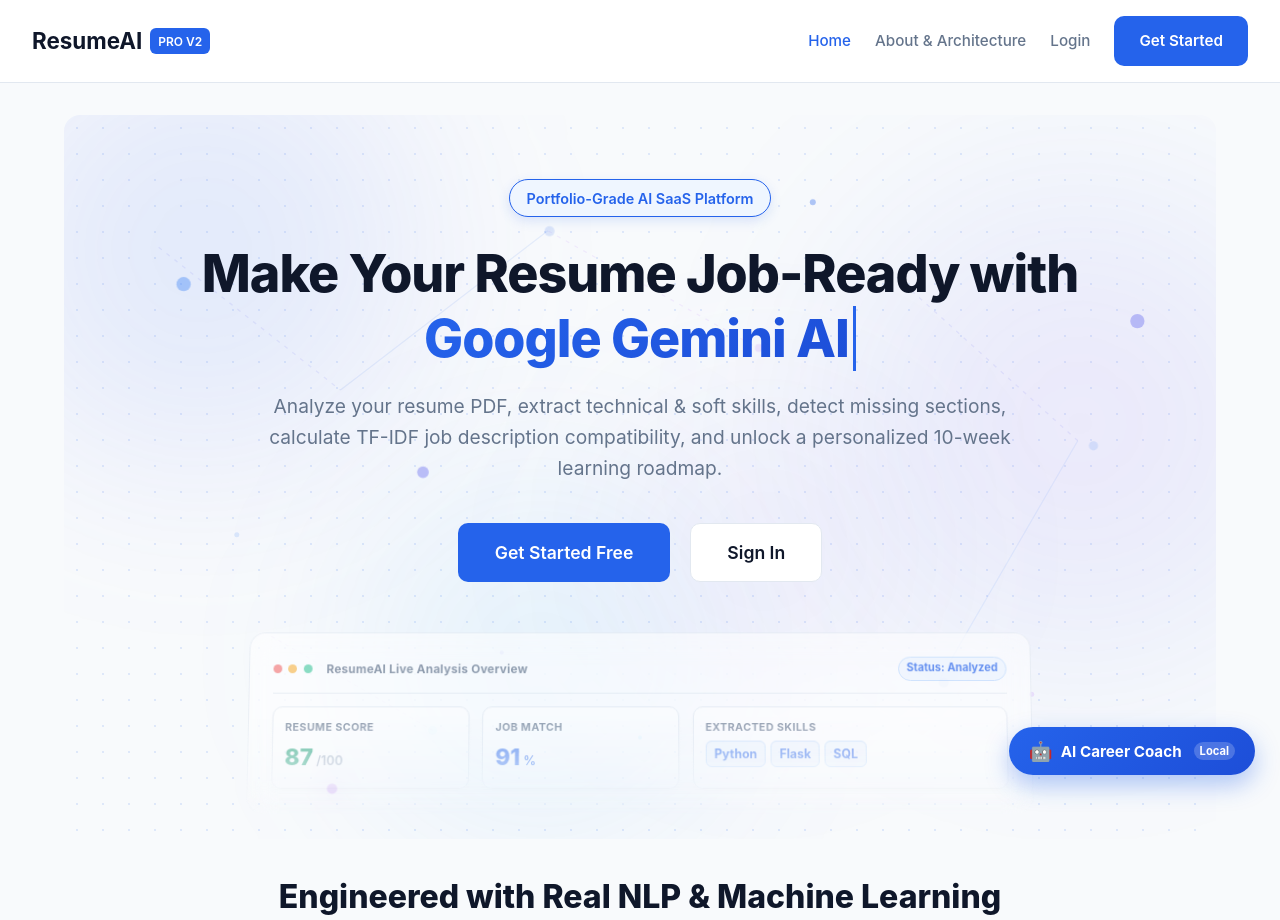
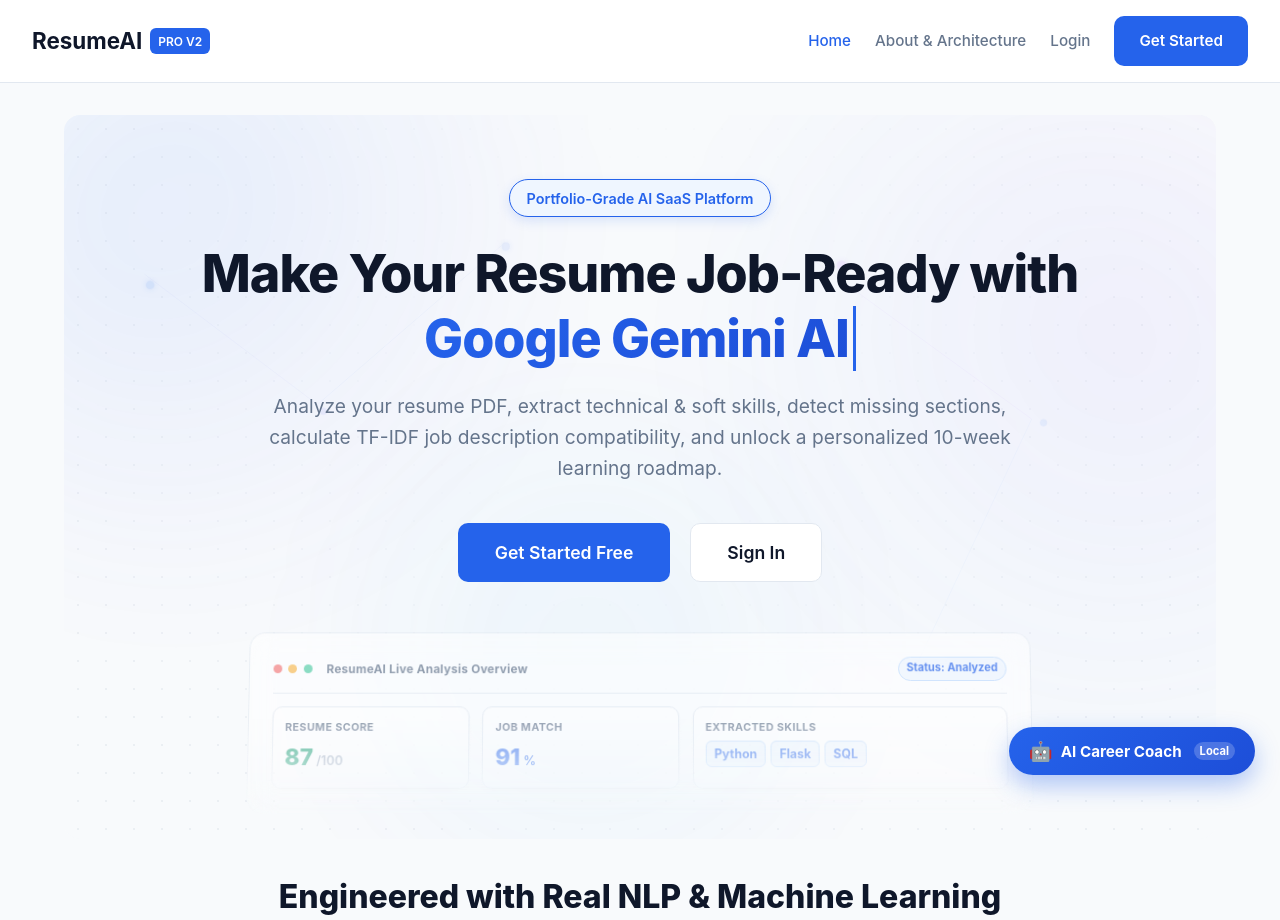
Before and after one commit to Sandeep798512/resume-ai-analyzer, a Flask app: page / in a window 1280 px wide. Shown: the top 920 px of the page. Run offline with Flask 3, Linux system fonts and the light colour scheme; some libraries are stand-ins or nearby versions.

Commit message:
style: Upgrade hero ambient AI background to Apple/Vercel-style 5-layered depth with radial center fade mask

```diff
--- a/templates/index.html
+++ b/templates/index.html
@@ -19,113 +19,100 @@
         display: inline-block;
     }
 
-    /* Ambient Hero Background Animations */
+    /* Ambient Hero Background Animations (25s - 38s Ultra-Slow Organic Motion) */
     @keyframes floatBlob1 {
-        0% { transform: translate(0px, 0px) scale(1) rotate(0deg); }
-        50% { transform: translate(30px, 25px) scale(1.08) rotate(5deg); }
-        100% { transform: translate(-20px, -15px) scale(0.94) rotate(-5deg); }
+        0% { transform: translate(0px, 0px) scale(1); opacity: 0.85; }
+        50% { transform: translate(35px, 25px) scale(1.06); opacity: 0.95; }
+        100% { transform: translate(-25px, -18px) scale(0.95); opacity: 0.80; }
     }
 
     @keyframes floatBlob2 {
-        0% { transform: translate(0px, 0px) scale(1) rotate(0deg); }
-        50% { transform: translate(-35px, 30px) scale(1.10) rotate(-6deg); }
-        100% { transform: translate(25px, -20px) scale(0.95) rotate(4deg); }
+        0% { transform: translate(0px, 0px) scale(1); opacity: 0.80; }
+        50% { transform: translate(-40px, 30px) scale(1.08); opacity: 0.92; }
+        100% { transform: translate(30px, -22px) scale(0.94); opacity: 0.78; }
     }
 
     @keyframes floatBlob3 {
-        0% { transform: translate(0px, 0px) scale(1); }
-        50% { transform: translate(25px, -30px) scale(1.06); }
-        100% { transform: translate(-30px, 20px) scale(0.97); }
-    }
-
-    @keyframes floatBlob4 {
-        0% { transform: translate(0px, 0px) scale(0.95); }
-        50% { transform: translate(-20px, -20px) scale(1.08); }
-        100% { transform: translate(15px, 25px) scale(1); }
+        0% { transform: translate(0px, 0px) scale(1); opacity: 0.75; }
+        50% { transform: translate(28px, -32px) scale(1.05); opacity: 0.88; }
+        100% { transform: translate(-32px, 22px) scale(0.96); opacity: 0.72; }
     }
 
     @keyframes pulseNode {
-        0%, 100% { opacity: 0.22; transform: scale(1); }
-        50% { opacity: 0.65; transform: scale(1.3); }
+        0%, 100% { opacity: 0.15; transform: scale(1); }
+        50% { opacity: 0.38; transform: scale(1.15); }
     }
 
-    @keyframes dashFlow {
-        from { stroke-dashoffset: 40; }
-        to { stroke-dashoffset: 0; }
+    @keyframes subtleGlow {
+        0%, 100% { opacity: 0.2; }
+        50% { opacity: 0.45; }
     }
 
-    @keyframes floatParticle {
-        0% { transform: translateY(0px); opacity: 0.25; }
-        50% { transform: translateY(-15px); opacity: 0.6; }
-        100% { transform: translateY(0px); opacity: 0.25; }
-    }
-
+    /* Hero Wrapper with 5-Layered Depth */
     .hero-section-wrapper {
         position: relative;
         overflow: hidden;
         background-color: var(--background);
-        background-image: radial-gradient(rgba(37, 99, 235, 0.12) 1.5px, transparent 1.5px);
-        background-size: 26px 26px;
         border-radius: var(--radius-lg);
         margin-bottom: 2rem;
     }
 
+    /* Layer 3: Faint Dot Grid with Center Radial Fade Mask */
+    .hero-dot-grid {
+        position: absolute;
+        inset: 0;
+        background-image: radial-gradient(rgba(148, 163, 184, 0.14) 1px, transparent 1px);
+        background-size: 28px 28px;
+        mask-image: radial-gradient(circle at 50% 32%, rgba(0, 0, 0, 0) 20%, rgba(0, 0, 0, 0.85) 80%);
+        -webkit-mask-image: radial-gradient(circle at 50% 32%, rgba(0, 0, 0, 0) 20%, rgba(0, 0, 0, 0.85) 80%);
+        pointer-events: none;
+        z-index: 1;
+    }
+
+    /* Layer 2: Atmospheric Multi-Layered Blobs with Blur */
     .hero-blob-1 {
         position: absolute;
-        top: -140px;
-        left: -140px;
-        width: 520px;
-        height: 520px;
-        background: radial-gradient(circle, rgba(59, 130, 246, 0.14) 0%, rgba(99, 102, 241, 0.08) 55%, transparent 70%);
-        filter: blur(80px);
+        top: -150px;
+        left: -150px;
+        width: 580px;
+        height: 580px;
+        background: radial-gradient(circle at 35% 35%, rgba(59, 130, 246, 0.13) 0%, rgba(99, 102, 241, 0.06) 50%, transparent 75%);
+        filter: blur(105px);
         border-radius: 50%;
-        animation: floatBlob1 24s ease-in-out infinite alternate;
+        animation: floatBlob1 32s cubic-bezier(0.4, 0, 0.2, 1) infinite alternate;
         pointer-events: none;
         z-index: 0;
     }
 
     .hero-blob-2 {
         position: absolute;
-        top: 2%;
-        right: -160px;
-        width: 560px;
-        height: 560px;
-        background: radial-gradient(circle, rgba(168, 85, 247, 0.12) 0%, rgba(37, 99, 235, 0.07) 55%, transparent 70%);
-        filter: blur(90px);
+        top: -40px;
+        right: -170px;
+        width: 620px;
+        height: 620px;
+        background: radial-gradient(circle at 65% 35%, rgba(168, 85, 247, 0.10) 0%, rgba(59, 130, 246, 0.05) 50%, transparent 75%);
+        filter: blur(115px);
         border-radius: 50%;
-        animation: floatBlob2 28s ease-in-out infinite alternate;
+        animation: floatBlob2 36s cubic-bezier(0.4, 0, 0.2, 1) infinite alternate;
         pointer-events: none;
         z-index: 0;
     }
 
     .hero-blob-3 {
         position: absolute;
-        bottom: -70px;
-        left: 20%;
-        width: 460px;
-        height: 460px;
-        background: radial-gradient(circle, rgba(56, 189, 248, 0.11) 0%, rgba(59, 130, 246, 0.05) 55%, transparent 70%);
-        filter: blur(75px);
+        bottom: -80px;
+        left: 22%;
+        width: 500px;
+        height: 500px;
+        background: radial-gradient(circle at 50% 50%, rgba(56, 189, 248, 0.09) 0%, rgba(37, 99, 235, 0.03) 55%, transparent 75%);
+        filter: blur(95px);
         border-radius: 50%;
-        animation: floatBlob3 22s ease-in-out infinite alternate;
+        animation: floatBlob3 28s cubic-bezier(0.4, 0, 0.2, 1) infinite alternate;
         pointer-events: none;
         z-index: 0;
     }
 
-    .hero-blob-4 {
-        position: absolute;
-        top: 35%;
-        left: 45%;
-        width: 380px;
-        height: 380px;
-        background: radial-gradient(circle, rgba(147, 51, 234, 0.07) 0%, rgba(99, 102, 241, 0.04) 55%, transparent 70%);
-        filter: blur(85px);
-        border-radius: 50%;
-        animation: floatBlob4 30s ease-in-out infinite alternate;
-        pointer-events: none;
-        z-index: 0;
-    }
-
+    /* Product Preview Card */
     .hero-preview-card {
         width: 100%;
         max-width: 800px;
@@ -145,51 +132,51 @@
     }
 
     @media (max-width: 992px) {
-        .hero-blob-1, .hero-blob-2 { width: 340px; height: 340px; filter: blur(55px); }
+        .hero-blob-1, .hero-blob-2 { width: 360px; height: 360px; filter: blur(70px); }
         .hero-preview-card { opacity: 0.45; transform: scale(0.95); }
     }
 
     @media (max-width: 768px) {
-        .hero-blob-3, .hero-blob-4 { display: none; }
+        .hero-blob-3 { display: none; }
         .hero-preview-card { display: none; }
     }
 </style>
 
-<!-- Hero Container Wrapper with Enhanced Ambient AI Background -->
+<!-- Hero Container Wrapper with 5-Layered Apple/Vercel-Style Premium Ambient AI Background -->
 <div class="hero-section-wrapper">
-    <!-- Luminous Soft Gradient Blobs -->
+    <!-- Layer 2: Atmospheric Multi-Layered Blobs -->
     <div class="hero-blob-1"></div>
     <div class="hero-blob-2"></div>
     <div class="hero-blob-3"></div>
-    <div class="hero-blob-4"></div>
 
-    <!-- Neural Network SVG Nodes & Interconnected Lines (SVG Overlay) -->
-    <svg style="position: absolute; inset: 0; width: 100%; height: 100%; pointer-events: none; z-index: 1; opacity: 0.6;" xmlns="http://www.w3.org/2000/svg">
-        <!-- Connecting Data-Flow Lines -->
-        <line x1="8%" y1="18%" x2="24%" y2="38%" stroke="rgba(99, 102, 241, 0.18)" stroke-dasharray="4 6" stroke-width="1.3" style="animation: dashFlow 20s linear infinite;"/>
-        <line x1="24%" y1="38%" x2="42%" y2="16%" stroke="rgba(37, 99, 235, 0.15)" stroke-width="1.2"/>
-        <line x1="42%" y1="16%" x2="60%" y2="32%" stroke="rgba(168, 85, 247, 0.15)" stroke-dasharray="4 6" stroke-width="1.2" style="animation: dashFlow 25s linear infinite;"/>
-        <line x1="72%" y1="22%" x2="88%" y2="45%" stroke="rgba(99, 102, 241, 0.18)" stroke-dasharray="4 6" stroke-width="1.3" style="animation: dashFlow 18s linear infinite;"/>
-        <line x1="88%" y1="45%" x2="76%" y2="78%" stroke="rgba(59, 130, 246, 0.15)" stroke-width="1.2"/>
-        <line x1="18%" y1="72%" x2="32%" y2="85%" stroke="rgba(147, 51, 234, 0.14)" stroke-dasharray="4 4" stroke-width="1.1"/>
+    <!-- Layer 3: Faint Dot Grid with Radial Fade Mask -->
+    <div class="hero-dot-grid"></div>
 
-        <!-- Neural Graph Nodes with Gentle Pulsing -->
-        <circle cx="8%" cy="18%" r="5.5" fill="#3b82f6" style="animation: pulseNode 4.5s ease-in-out infinite alternate;"/>
-        <circle cx="24%" cy="38%" r="4.5" fill="#6366f1" style="animation: pulseNode 3.8s ease-in-out infinite alternate 0.8s;"/>
-        <circle cx="42%" cy="16%" r="5" fill="#2563eb" style="animation: pulseNode 5.2s ease-in-out infinite alternate 1.6s;"/>
-        <circle cx="60%" cy="32%" r="4" fill="#a855f7" style="animation: pulseNode 4.2s ease-in-out infinite alternate 2.2s;"/>
-        <circle cx="72%" cy="22%" r="5.5" fill="#6366f1" style="animation: pulseNode 4s ease-in-out infinite alternate 0.4s;"/>
-        <circle cx="88%" cy="45%" r="4.5" fill="#3b82f6" style="animation: pulseNode 5s ease-in-out infinite alternate 1.2s;"/>
-        <circle cx="76%" cy="78%" r="5" fill="#2563eb" style="animation: pulseNode 4.4s ease-in-out infinite alternate 2s;"/>
-        <circle cx="18%" cy="72%" r="4" fill="#9333ea" style="animation: pulseNode 3.6s ease-in-out infinite alternate 1s;"/>
-        <circle cx="32%" cy="85%" r="4.5" fill="#38bdf8" style="animation: pulseNode 4.8s ease-in-out infinite alternate 1.8s;"/>
+    <!-- Layer 4: Advanced Minimal Neural Network SVG (Strategically Positioned Perimeter Nodes) -->
+    <svg style="position: absolute; inset: 0; width: 100%; height: 100%; pointer-events: none; z-index: 2; opacity: 0.5;" xmlns="http://www.w3.org/2000/svg">
+        <defs>
+            <filter id="nodeGlow" x="-50%" y="-50%" width="200%" height="200%">
+                <feGaussianBlur stdDeviation="3" result="blur" />
+                <feMerge>
+                    <feMergeNode in="blur" />
+                    <feMergeNode in="SourceGraphic" />
+                </feMerge>
+            </filter>
+        </defs>
 
-        <!-- Tiny Low-Opacity Ambient Floating Particles -->
-        <circle cx="15%" cy="58%" r="2.5" fill="#3b82f6" opacity="0.35" style="animation: floatParticle 6.5s ease-in-out infinite;"/>
-        <circle cx="38%" cy="76%" r="2" fill="#6366f1" opacity="0.3" style="animation: floatParticle 8.5s ease-in-out infinite 1.2s;"/>
-        <circle cx="65%" cy="14%" r="3" fill="#2563eb" opacity="0.4" style="animation: floatParticle 7.5s ease-in-out infinite 2.2s;"/>
-        <circle cx="84%" cy="80%" r="2.5" fill="#a855f7" opacity="0.35" style="animation: floatParticle 6s ease-in-out infinite 0.6s;"/>
-        <circle cx="50%" cy="88%" r="2" fill="#38bdf8" opacity="0.3" style="animation: floatParticle 9s ease-in-out infinite 1.5s;"/>
+        <!-- Ultra-Thin Faint Connecting Lines -->
+        <line x1="7%" y1="22%" x2="22%" y2="40%" stroke="rgba(99, 102, 241, 0.09)" stroke-width="0.8"/>
+        <line x1="22%" y1="40%" x2="38%" y2="18%" stroke="rgba(37, 99, 235, 0.08)" stroke-width="0.8"/>
+        <line x1="65%" y1="20%" x2="84%" y2="42%" stroke="rgba(168, 85, 247, 0.09)" stroke-width="0.8"/>
+        <line x1="84%" y1="42%" x2="74%" y2="76%" stroke="rgba(59, 130, 246, 0.08)" stroke-width="0.8"/>
+
+        <!-- Abstract Minimal Neural Nodes with Soft Halos & Ultra-Slow Pulse -->
+        <circle cx="7%" cy="22%" r="4" fill="#3b82f6" filter="url(#nodeGlow)" style="animation: pulseNode 28s ease-in-out infinite alternate;"/>
+        <circle cx="22%" cy="40%" r="3.5" fill="#6366f1" style="animation: pulseNode 34s ease-in-out infinite alternate 2s;"/>
+        <circle cx="38%" cy="18%" r="4" fill="#2563eb" filter="url(#nodeGlow)" style="animation: pulseNode 30s ease-in-out infinite alternate 4s;"/>
+        <circle cx="65%" cy="20%" r="4.5" fill="#a855f7" filter="url(#nodeGlow)" style="animation: pulseNode 32s ease-in-out infinite alternate 1s;"/>
+        <circle cx="84%" cy="42%" r="3.5" fill="#3b82f6" style="animation: pulseNode 36s ease-in-out infinite alternate 3s;"/>
+        <circle cx="74%" cy="76%" r="4" fill="#2563eb" filter="url(#nodeGlow)" style="animation: pulseNode 26s ease-in-out infinite alternate 5s;"/>
     </svg>
 
     <!-- Main Hero Content Area -->
```
